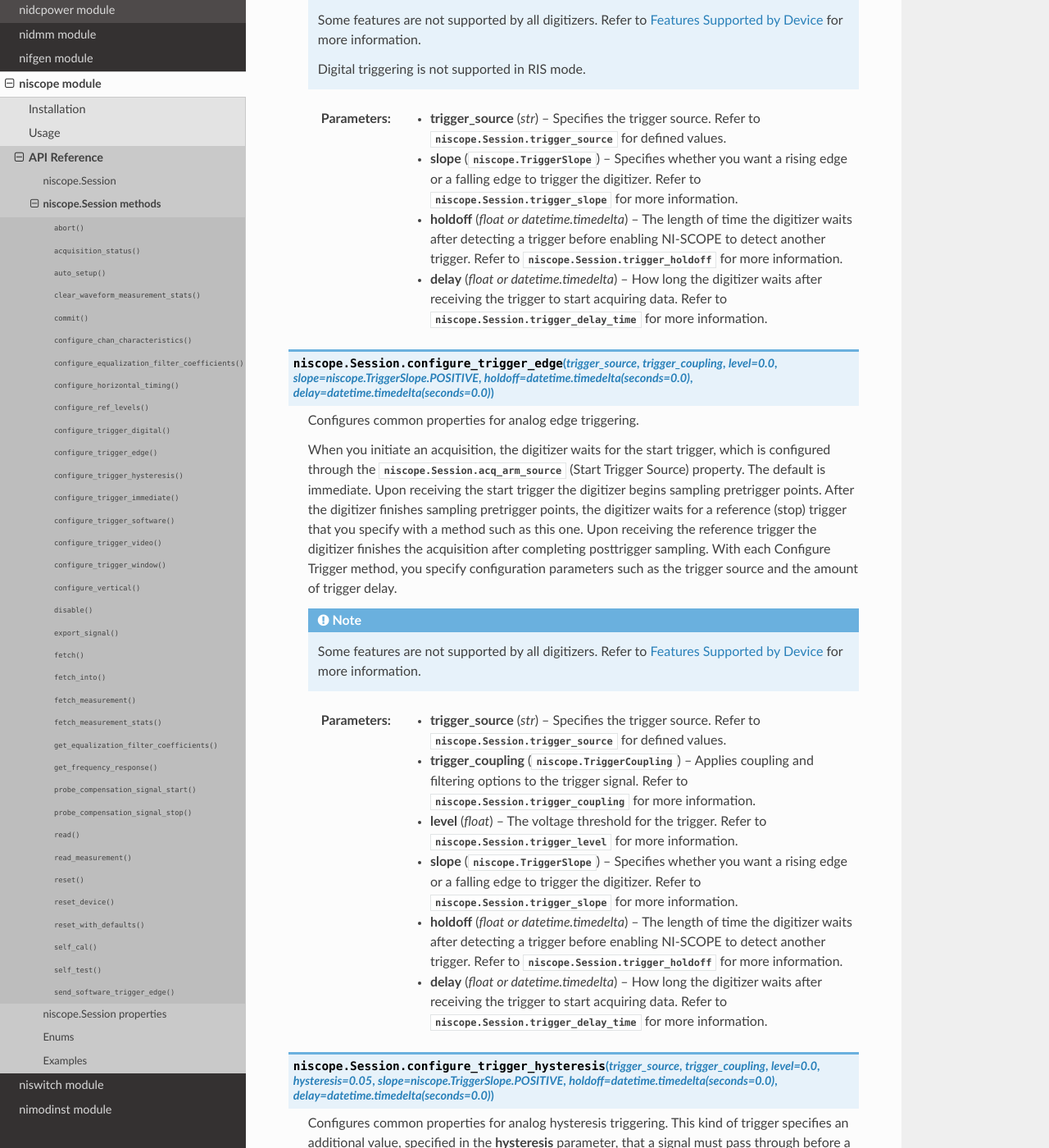
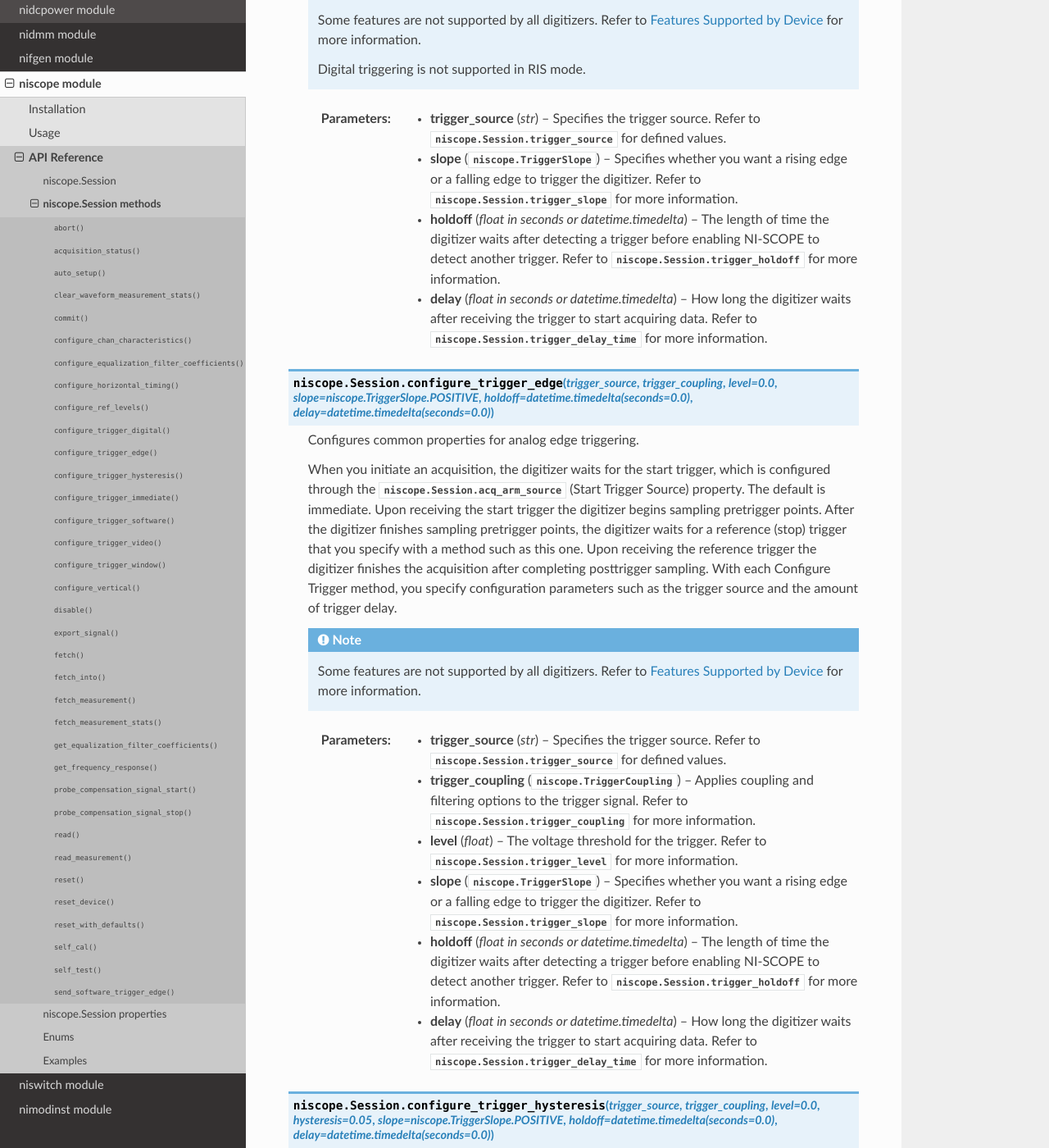
Before and after one commit to ni/nimi-python, a Sphinx documentation site: the page built from docs/niscope/functions.rst, in a window 1280 px wide and 1400 px high, scrolled down 5686 px. Shown: the whole window at 82% size. Built offline with Sphinx 7.4.7 and the Read the Docs theme 2.0.0, drawn with Linux system fonts in a browser that asks for light colours; some of the changed text lies outside the part shown.

Commit message:
Update generated files

```diff
--- a/docs/nidcpower/functions.rst
+++ b/docs/nidcpower/functions.rst
@@ -516,7 +516,7 @@ nidcpower.Session methods
         .. note:: When setting the timeout interval, ensure you take into account any triggers so that the timeout interval is long enough for your application.
 
 
-    :type timeout: float or datetime.timedelta
+    :type timeout: float in seconds or datetime.timedelta
 
     :rtype: list of Measurement
     :return:
@@ -1272,4 +1272,4 @@ nidcpower.Session methods
             application.
 
 
-    :type timeout: float or datetime.timedelta
+    :type timeout: float in seconds or datetime.timedelta
--- a/docs/nifgen/functions.rst
+++ b/docs/nifgen/functions.rst
@@ -2450,7 +2450,7 @@ nifgen.Session methods
 
 
 
-    :type max_time: float or datetime.timedelta
+    :type max_time: float in seconds or datetime.timedelta
 
 .. py:method:: write_script(script)
 
--- a/docs/niscope/functions.rst
+++ b/docs/niscope/functions.rst
@@ -454,7 +454,7 @@ niscope.Session methods
 
 
 
-    :type holdoff: float or datetime.timedelta
+    :type holdoff: float in seconds or datetime.timedelta
     :param delay:
 
 
@@ -465,7 +465,7 @@ niscope.Session methods
 
 
 
-    :type delay: float or datetime.timedelta
+    :type delay: float in seconds or datetime.timedelta
 
 .. py:method:: configure_trigger_edge(trigger_source, trigger_coupling, level=0.0, slope=niscope.TriggerSlope.POSITIVE, holdoff=datetime.timedelta(seconds=0.0), delay=datetime.timedelta(seconds=0.0))
 
@@ -543,7 +543,7 @@ niscope.Session methods
 
 
 
-    :type holdoff: float or datetime.timedelta
+    :type holdoff: float in seconds or datetime.timedelta
     :param delay:
 
 
@@ -554,7 +554,7 @@ niscope.Session methods
 
 
 
-    :type delay: float or datetime.timedelta
+    :type delay: float in seconds or datetime.timedelta
 
 .. py:method:: configure_trigger_hysteresis(trigger_source, trigger_coupling, level=0.0, hysteresis=0.05, slope=niscope.TriggerSlope.POSITIVE, holdoff=datetime.timedelta(seconds=0.0), delay=datetime.timedelta(seconds=0.0))
 
@@ -649,7 +649,7 @@ niscope.Session methods
 
 
 
-    :type holdoff: float or datetime.timedelta
+    :type holdoff: float in seconds or datetime.timedelta
     :param delay:
 
 
@@ -660,7 +660,7 @@ niscope.Session methods
 
 
 
-    :type delay: float or datetime.timedelta
+    :type delay: float in seconds or datetime.timedelta
 
 .. py:method:: configure_trigger_immediate()
 
@@ -712,7 +712,7 @@ niscope.Session methods
 
 
 
-    :type holdoff: float or datetime.timedelta
+    :type holdoff: float in seconds or datetime.timedelta
     :param delay:
 
 
@@ -723,7 +723,7 @@ niscope.Session methods
 
 
 
-    :type delay: float or datetime.timedelta
+    :type delay: float in seconds or datetime.timedelta
 
 .. py:method:: configure_trigger_video(trigger_source, signal_format, event, polarity, trigger_coupling, enable_dc_restore=False, line_number=1, holdoff=datetime.timedelta(seconds=0.0), delay=datetime.timedelta(seconds=0.0))
 
@@ -839,7 +839,7 @@ niscope.Session methods
 
 
 
-    :type holdoff: float or datetime.timedelta
+    :type holdoff: float in seconds or datetime.timedelta
     :param delay:
 
 
@@ -850,7 +850,7 @@ niscope.Session methods
 
 
 
-    :type delay: float or datetime.timedelta
+    :type delay: float in seconds or datetime.timedelta
 
 .. py:method:: configure_trigger_window(trigger_source, low_level, high_level, window_mode, trigger_coupling, holdoff=datetime.timedelta(seconds=0.0), delay=datetime.timedelta(seconds=0.0))
 
@@ -941,7 +941,7 @@ niscope.Session methods
 
 
 
-    :type holdoff: float or datetime.timedelta
+    :type holdoff: float in seconds or datetime.timedelta
     :param delay:
 
 
@@ -952,7 +952,7 @@ niscope.Session methods
 
 
 
-    :type delay: float or datetime.timedelta
+    :type delay: float in seconds or datetime.timedelta
 
 .. py:method:: configure_vertical(range, coupling, offset=0.0, probe_attenuation=1.0, enabled=True)
 
@@ -1422,7 +1422,7 @@ niscope.Session methods
 
 
 
-    :type timeout: float or datetime.timedelta
+    :type timeout: float in seconds or datetime.timedelta
 
     :rtype: list of float
     :return:
@@ -1496,7 +1496,7 @@ niscope.Session methods
 
 
 
-    :type timeout: float or datetime.timedelta
+    :type timeout: float in seconds or datetime.timedelta
 
     :rtype: tuple (result, mean, stdev, min, max, num_in_stats)
 
@@ -1780,7 +1780,7 @@ niscope.Session methods
 
 
 
-    :type timeout: float or datetime.timedelta
+    :type timeout: float in seconds or datetime.timedelta
 
     :rtype: array.array("d")
     :return:
```
Also changed, not shown: docs/nidmm/functions.rst (+9 -9 lines), 4 other files.
